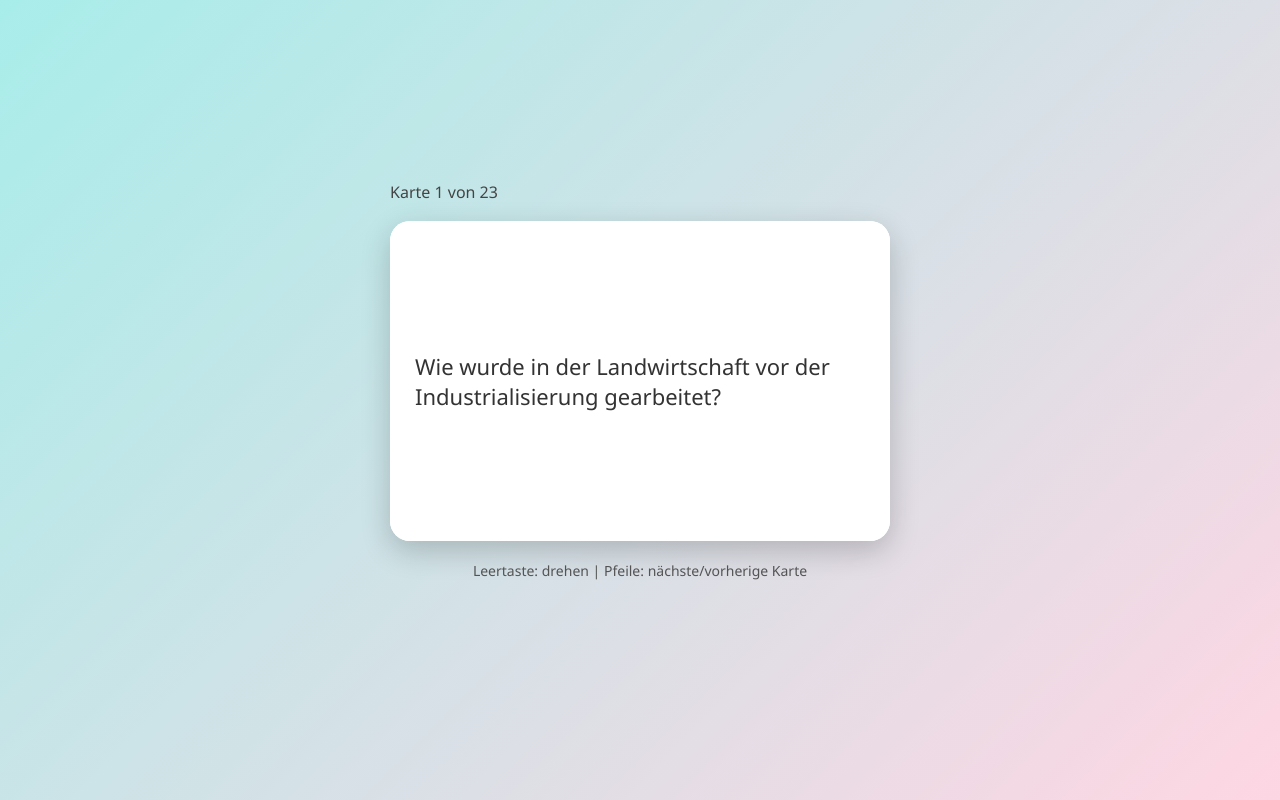
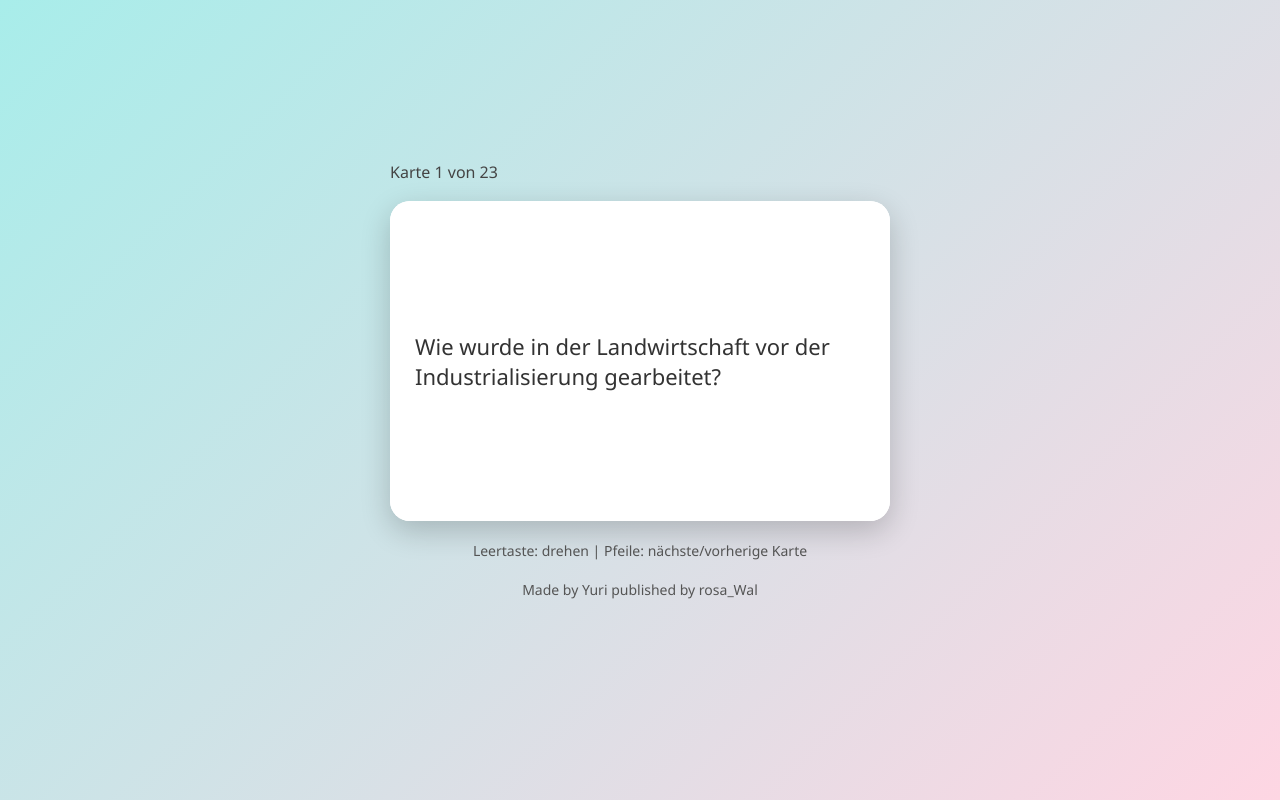
Before and after one commit to rosaWal23/rosaWal23.github.io, a plain HTML site: page index.html in a window 1280 px wide. Drawn offline with Linux system fonts and the light colour scheme.

Commit message:
Added publisher and maker

```diff
--- a/index.html
+++ b/index.html
@@ -100,7 +100,7 @@
 </div>
 
 <div class="instructions">Leertaste: drehen | Pfeile: nächste/vorherige Karte</div>
-
+<div class="instructions">Made by Yuri published by rosa_Wal</div>
 <script>
 const cards = [
   { front: "Wie wurde in der Landwirtschaft vor der Industrialisierung gearbeitet?", back: "<ul><li>Handarbeit und einfache Werkzeuge</li><li>Dreifelderwirtschaft</li><li>Geringe Produktivität</li></ul>" },
```
